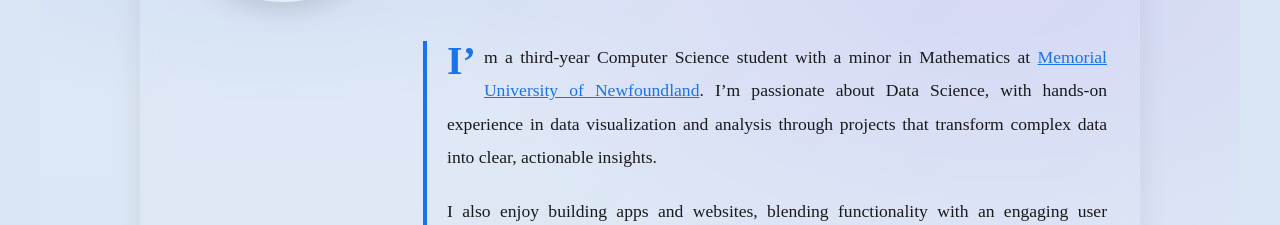
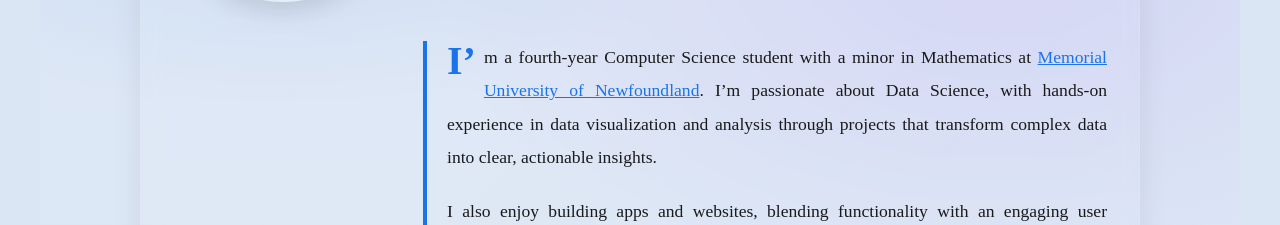
Before and after one commit to mkaysalami/mkaysalami.github.io, a React (Vite) app: page / in a window 1280 px wide. Shown: the part 444-669 px from the top of the page. Built offline with nearby package versions, Linux system fonts and the light colour scheme.

Commit message:
Updated portfolio

```diff
--- a/src/components/About.jsx
+++ b/src/components/About.jsx
@@ -18,7 +18,7 @@ function About() {
 
           <div className="about-me">
             <p>
-              I’m a third-year Computer Science student with a minor in
+              I’m a fourth-year Computer Science student with a minor in
               Mathematics at{" "}
               <a
                 href="https://www.mun.ca/main/become-a-student/"
```
